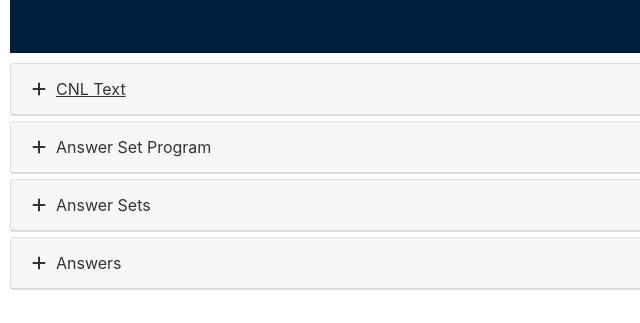
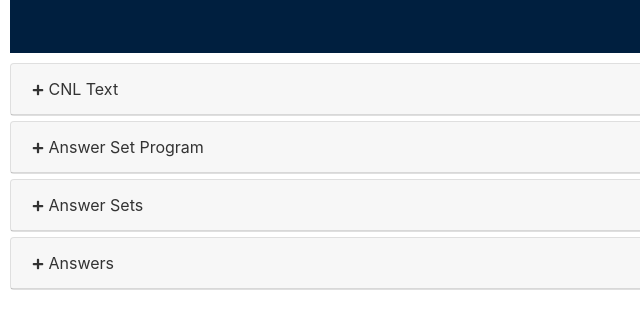
Before and after one commit to AbhisheshPradhan/ControlledNaturalLanguage-Processable-English, a plain HTML site: page index.html in a window 1280 px wide. Both pictures are taken after a click on the button "CNL Text". Shown: the part 287-610 px from the top of the page, 0-640 px from the left. Drawn offline with Linux system fonts and the light colour scheme.

Commit message:
local svg icons.

```diff
--- a/index.html
+++ b/index.html
@@ -24,7 +24,7 @@ Author: Abhishesh Pradhan, Evan Bernardez, Rolf Schwitter, Macquarie University,
     <script src="../lib/knockout/knockout.js" type="text/javascript"></script>
 
     <!-- ICONS -->
-    <script src="https://kit.fontawesome.com/a076d05399.js"></script>
+    <!-- <script src="https://kit.fontawesome.com/a076d05399.js"></script> -->
 
     <!-- Bootstrap CSS -->
     <link rel="stylesheet" href="../lib/bootstrap/bootstrap.css">
@@ -207,8 +207,25 @@ Author: Abhishesh Pradhan, Evan Bernardez, Rolf Schwitter, Macquarie University,
         <div class="card">
             <div class="card-header" id="cnl_text_heading">
                 <h5 class="mb-0">
-                    <button class="btn btn-link results-button" data-toggle="collapse" data-target="#cnl_text" aria-expanded="true" aria-controls="cnl_text" id="click_advance">
-                        <span><i class="fas fa-minus"></i>CNL Text</span>
+                    <button class="btn btn-link results-button expanded" data-toggle="collapse" data-target="#cnl_text" aria-expanded="true" aria-controls="cnl_text" id="click_advance">
+                        <span class="results-text">
+                            <svg aria-hidden="true"
+                                    focusable="false"
+                                    data-prefix="fas"
+                                    data-icon="plus"
+                                    class="svg-inline--fa fa-plus fa-w-14"
+                                    role="img"
+                                    xmlns="http://www.w3.org/2000/svg" 0
+                                    viewBox="0 0 448 512"
+                            >
+                                <path fill="currentColor"
+                                        d="M416 208H272V64c0-17.67-14.33-32-32-32h-32c-17.67 0-32 14.33-32 32v144H32c-17.67 0-32 14.33-32 32v32c0 17.67 14.33 32 32 32h144v144c0 17.67 14.33 32 32 32h32c17.67 0 32-14.33 32-32V304h144c17.67 0 32-14.33 32-32v-32c0-17.67-14.33-32-32-32z"
+                                >
+                                </path>
+                            </svg>
+                            <svg aria-hidden="true" focusable="false" data-prefix="fas" data-icon="minus" class="svg-inline--fa fa-minus fa-w-14" role="img" xmlns="http://www.w3.org/2000/svg" viewBox="0 0 448 512"><path fill="currentColor" d="M416 208H32c-17.67 0-32 14.33-32 32v32c0 17.67 14.33 32 32 32h384c17.67 0 32-14.33 32-32v-32c0-17.67-14.33-32-32-32z"></path></svg>
+                            CNL Text
+                        </span>
                     </button>
                 </h5>
             </div>
@@ -225,7 +242,23 @@ Author: Abhishesh Pradhan, Evan Bernardez, Rolf Schwitter, Macquarie University,
             <div class="card-header" id="asp_heading">
                 <h5 class="mb-0 asp-header-container">
                     <button class="btn btn-link collapsed results-button asp-results-button" data-toggle="collapse" data-target="#asp" aria-expanded="false" aria-controls="asp">
-                        <span><i class="fas fa-plus"></i>Answer Set Program</span>
+                        <span class="results-text">
+                            <svg aria-hidden="true"
+                                    focusable="false"
+                                    data-prefix="fas"
+                                    data-icon="plus"
+                                    class="svg-inline--fa fa-plus fa-w-14"
+                                    role="img"
+                                    xmlns="http://www.w3.org/2000/svg" 0
+                                    viewBox="0 0 448 512"
+                            >
+                                <path fill="currentColor"
+                                        d="M416 208H272V64c0-17.67-14.33-32-32-32h-32c-17.67 0-32 14.33-32 32v144H32c-17.67 0-32 14.33-32 32v32c0 17.67 14.33 32 32 32h144v144c0 17.67 14.33 32 32 32h32c17.67 0 32-14.33 32-32V304h144c17.67 0 32-14.33 32-32v-32c0-17.67-14.33-32-32-32z"
+                                >
+                        </path>
+                    </svg>
+                    <svg aria-hidden="true" focusable="false" data-prefix="fas" data-icon="minus" class="svg-inline--fa fa-minus fa-w-14" role="img" xmlns="http://www.w3.org/2000/svg" viewBox="0 0 448 512"><path fill="currentColor" d="M416 208H32c-17.67 0-32 14.33-32 32v32c0 17.67 14.33 32 32 32h384c17.67 0 32-14.33 32-32v-32c0-17.67-14.33-32-32-32z"></path></svg>
+                        Answer Set Program</span>
                     </button>
                     <div class="background-theory-container">
                         <span class="background-theory-text">Background Theory: </span>
@@ -243,7 +276,22 @@ Author: Abhishesh Pradhan, Evan Bernardez, Rolf Schwitter, Macquarie University,
             <div class="card-header" id="anwser_sets_heading">
                 <h5 class="mb-0">
                     <button class="btn btn-link collapsed results-button" data-toggle="collapse" data-target="#answer_sets_container" aria-expanded="false" aria-controls="answer_sets_container">
-                        <span><i class="fas fa-plus"></i>Answer Sets</span>
+                        <span class="results-text">         <svg aria-hidden="true"
+                            focusable="false"
+                            data-prefix="fas"
+                            data-icon="plus"
+                            class="svg-inline--fa fa-plus fa-w-14"
+                            role="img"
+                            xmlns="http://www.w3.org/2000/svg" 0
+                            viewBox="0 0 448 512"
+                    >
+                        <path fill="currentColor"
+                                d="M416 208H272V64c0-17.67-14.33-32-32-32h-32c-17.67 0-32 14.33-32 32v144H32c-17.67 0-32 14.33-32 32v32c0 17.67 14.33 32 32 32h144v144c0 17.67 14.33 32 32 32h32c17.67 0 32-14.33 32-32V304h144c17.67 0 32-14.33 32-32v-32c0-17.67-14.33-32-32-32z"
+                        >
+                        </path>
+                    </svg>
+                    <svg aria-hidden="true" focusable="false" data-prefix="fas" data-icon="minus" class="svg-inline--fa fa-minus fa-w-14" role="img" xmlns="http://www.w3.org/2000/svg" viewBox="0 0 448 512"><path fill="currentColor" d="M416 208H32c-17.67 0-32 14.33-32 32v32c0 17.67 14.33 32 32 32h384c17.67 0 32-14.33 32-32v-32c0-17.67-14.33-32-32-32z"></path></svg>
+                    Answer Sets</span>
                     </button>
                 </h5>
             </div>
@@ -257,7 +305,24 @@ Author: Abhishesh Pradhan, Evan Bernardez, Rolf Schwitter, Macquarie University,
             <div class="card-header" id="answers_heading">
                 <h5 class="mb-0">
                     <button class="btn btn-link collapsed results-button" data-toggle="collapse" data-target="#answers_container" aria-expanded="false" aria-controls="answers_container">
-                            <span><i class="fas fa-plus"></i>Answers</span>
+                        <span class="results-text">
+                            <svg aria-hidden="true"
+                                    focusable="false"
+                                    data-prefix="fas"
+                                    data-icon="plus"
+                                    class="svg-inline--fa fa-plus fa-w-14"
+                                    role="img"
+                                    xmlns="http://www.w3.org/2000/svg" 0
+                                    viewBox="0 0 448 512"
+                            >
+                                <path fill="currentColor"
+                                        d="M416 208H272V64c0-17.67-14.33-32-32-32h-32c-17.67 0-32 14.33-32 32v144H32c-17.67 0-32 14.33-32 32v32c0 17.67 14.33 32 32 32h144v144c0 17.67 14.33 32 32 32h32c17.67 0 32-14.33 32-32V304h144c17.67 0 32-14.33 32-32v-32c0-17.67-14.33-32-32-32z"
+                                >
+                                </path>
+                            </svg>
+                            <svg aria-hidden="true" focusable="false" data-prefix="fas" data-icon="minus" class="svg-inline--fa fa-minus fa-w-14" role="img" xmlns="http://www.w3.org/2000/svg" viewBox="0 0 448 512"><path fill="currentColor" d="M416 208H32c-17.67 0-32 14.33-32 32v32c0 17.67 14.33 32 32 32h384c17.67 0 32-14.33 32-32v-32c0-17.67-14.33-32-32-32z"></path></svg>
+                            Answers
+                        </span>
                     </button>
                 </h5>
             </div>
--- a/src/css/styles.css
+++ b/src/css/styles.css
@@ -138,11 +138,16 @@ a {
     height: 100%;
     padding: 0.75rem 1.25rem;
     text-align: left;
+    text-decoration: none;
 }
 
-.results-button:hover {
+.btn-link,
+.btn-link:hover,
+.results-button:hover,
+.btn-link:focus,
+.btn-link.focus {
     color: #333;
-    text-decoration: underline;
+    text-decoration: none;
 }
 
 .card {
@@ -215,3 +220,8 @@ ul.ui-autocomplete {
     position: inherit;
     background-color: white;
 }
+
+.svg-inline--fa {
+    height: 12px;
+    width: 12px;
+}
--- a/src/js/Dropdown.js
+++ b/src/js/Dropdown.js
@@ -38,13 +38,29 @@
         });
     });
 
+    $(".results-button").each(function() {
+        console.log("clicked")
+        expanded = $(this).hasClass("expanded");
+        if (expanded) {
+            $(this).find(".fa-plus").hide();
+            $(this).find(".fa-minus").show();
+        } else {
+            $(this).find(".fa-plus").show();
+            $(this).find(".fa-minus").hide();
+        }
+    });
+
     $(".results-button").click(function() {
         console.log("clicked")
-        icon = $(this).find("i");
-        if (icon.hasClass("fa-minus")) {
-            icon.addClass("fa-plus").removeClass("fa-minus");
+        expanded = $(this).hasClass("expanded");
+        if (expanded) {
+            $(this).removeClass("expanded");
+            $(this).find(".fa-plus").show();
+            $(this).find(".fa-minus").hide();
         } else {
-            icon.addClass("fa-minus").removeClass("fa-plus");
+            $(this).addClass("expanded");
+            $(this).find(".fa-plus").hide();
+            $(this).find(".fa-minus").show();
         }
     });
 
```
Also changed, not shown: 2 other files.
